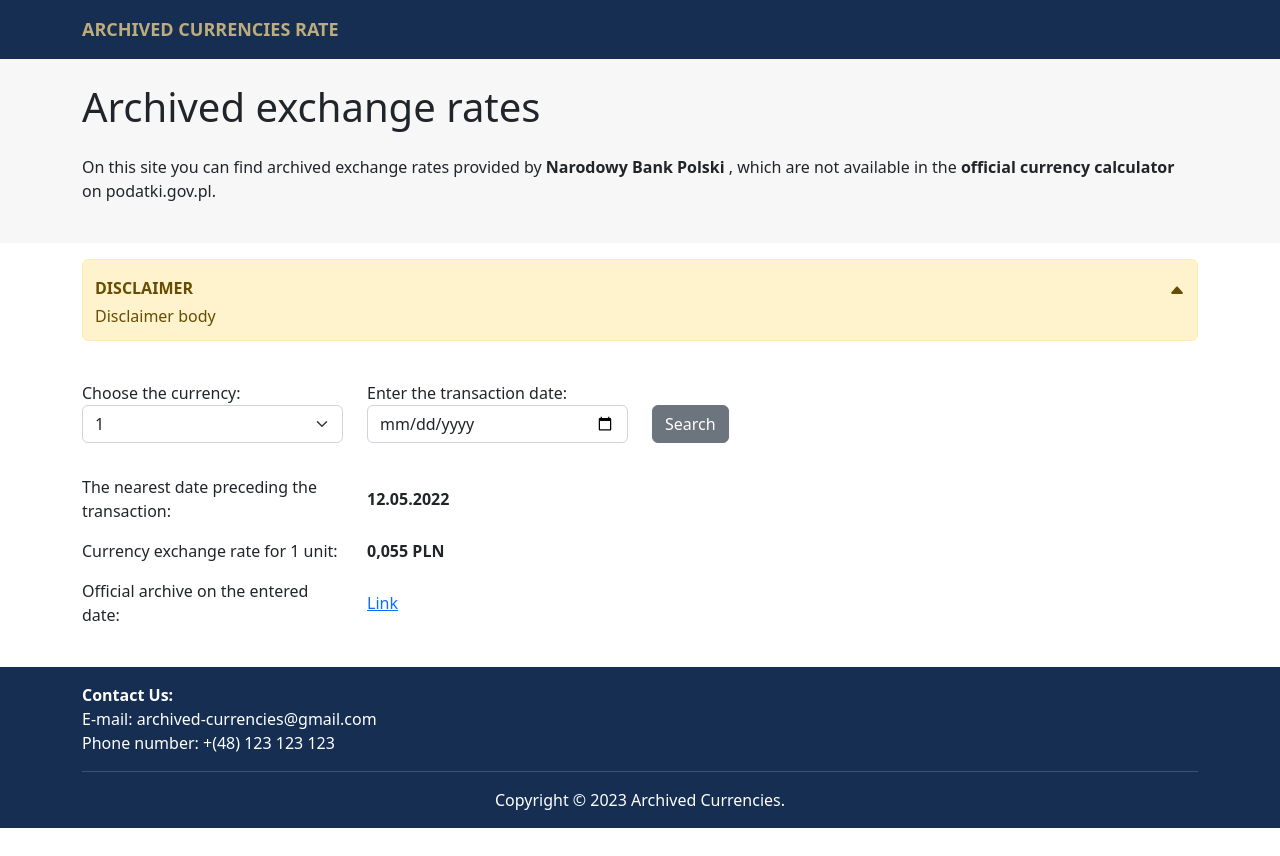
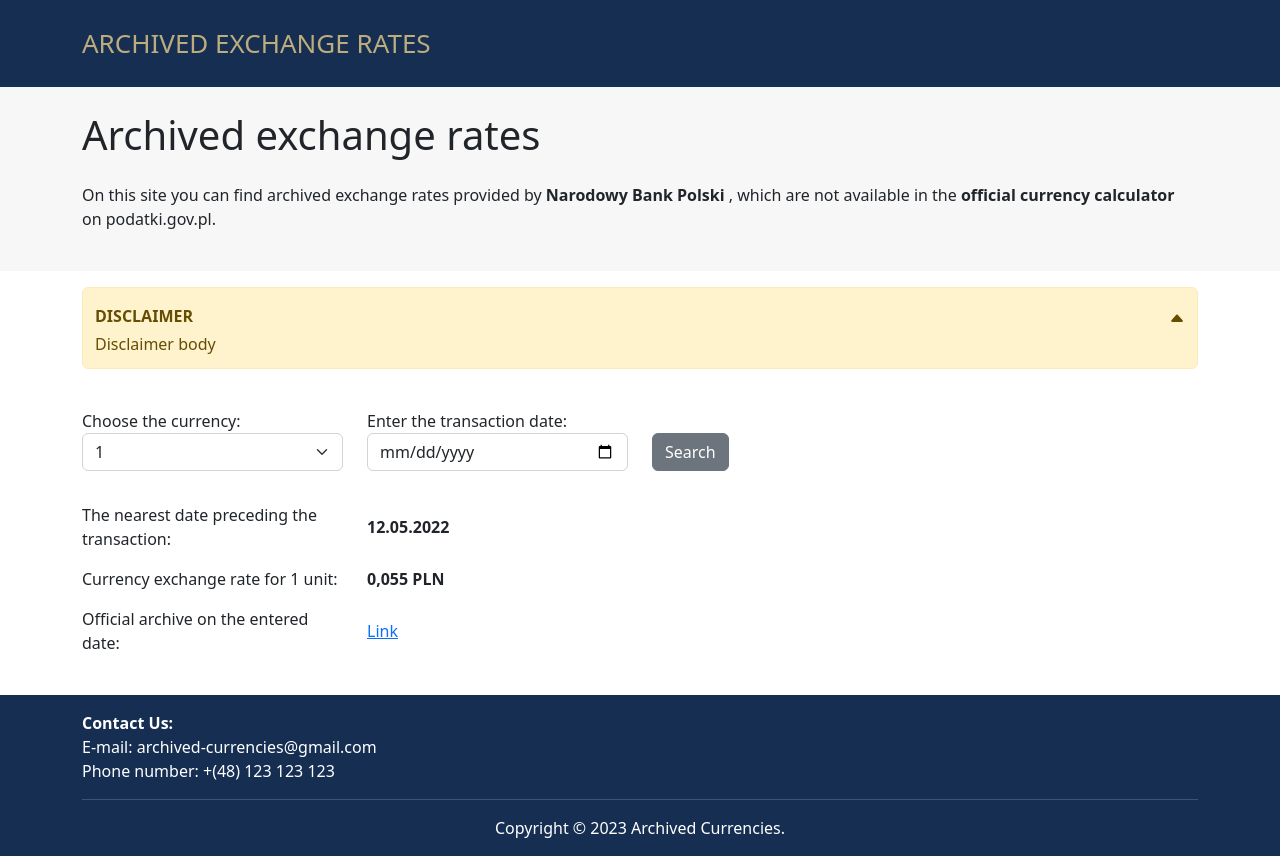
Before and after one commit to Ale-na98/archived-currencies, a Vue app: page / in a window 1280 px wide. Before the commit the page ends 828 px from the top, so only its background shows below. Built offline with nearby package versions, Linux system fonts and the light colour scheme; the HTML template or start-up script is replaced by a standard one.

Commit message:
Update Header component

```diff
--- a/src/components/Header.vue
+++ b/src/components/Header.vue
@@ -1,9 +1,19 @@
 <template>
-    <header class="navbar navbar-expand-lg">
-        <div class="nav-container container">
-            <div class="navbar-title">
-                <span>ARCHIVED CURRENCIES RATE</span>
-            </div>
+    <header class="navbar">
+        <div class="container py-2">
+            <span class="navbar-heading">ARCHIVED EXCHANGE RATES</span>
         </div>
     </header>
 </template>
+
+<style>
+.navbar {
+    background-color: #152e52;
+}
+
+.navbar-heading {
+    color: #bdad7d;
+    font-size: 26px;
+    font-weight: 500;
+}
+</style>
```
